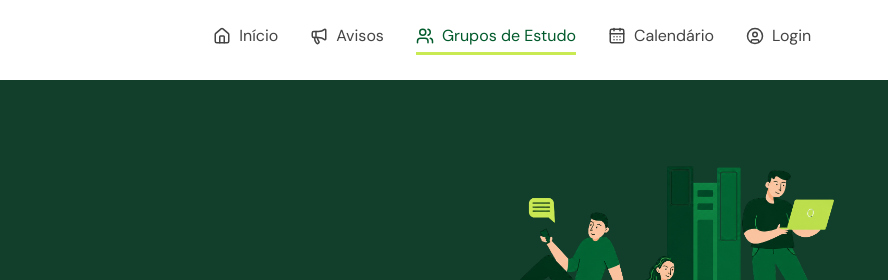
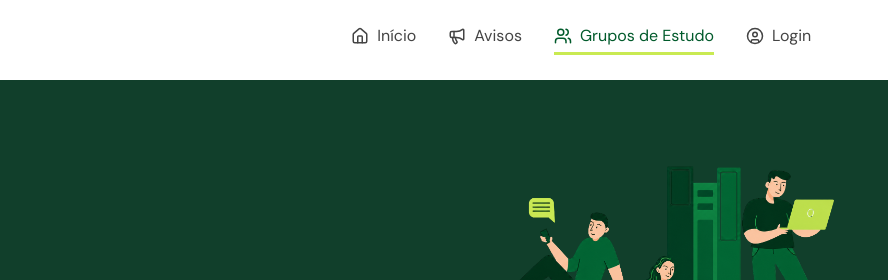
Before and after one commit to marianabraga97/ComunIF, a plain HTML site: page grupos.html in a window 1280 px wide. Shown: the top 280 px of the page, 392-1280 px from the left. Drawn offline with nearby package versions, Linux system fonts and the light colour scheme.

Commit message:
Fix HTML structure and formatting in grupos.html

```diff
--- a/grupos.html
+++ b/grupos.html
@@ -24,7 +24,6 @@
     <a href="index.html"><i data-lucide="house"></i> Início</a>
     <a href="index.html#avisos"><i data-lucide="megaphone"></i> Avisos</a>
     <a href="grupos.html" class="ativo"><i data-lucide="users"></i> Grupos de Estudo</a>
-    <a href="calendario.html"><i data-lucide="calendar-days"></i> Calendário</a>
 
     <div class="topo-direita">
       <a href="login.html" class="btn-usuario" aria-label="Entrar"><i data-lucide="circle-user"></i>Login</a>
```
